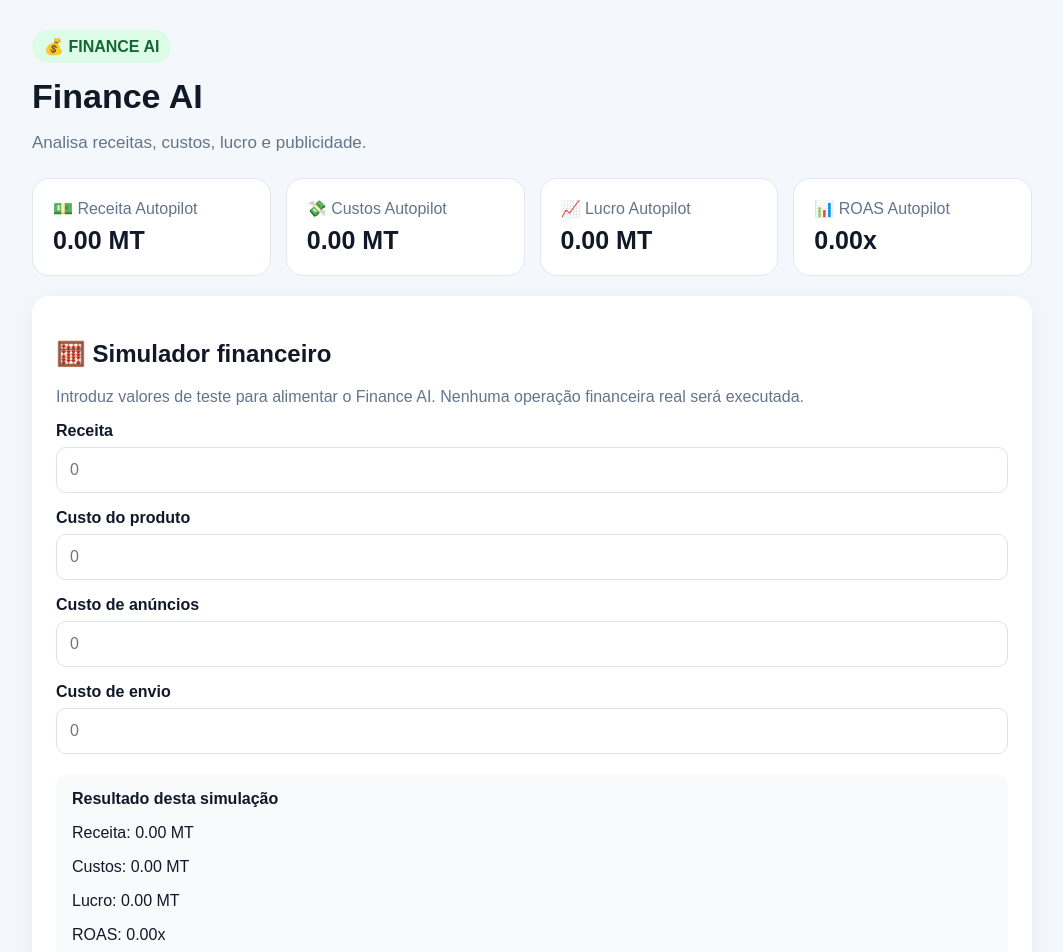
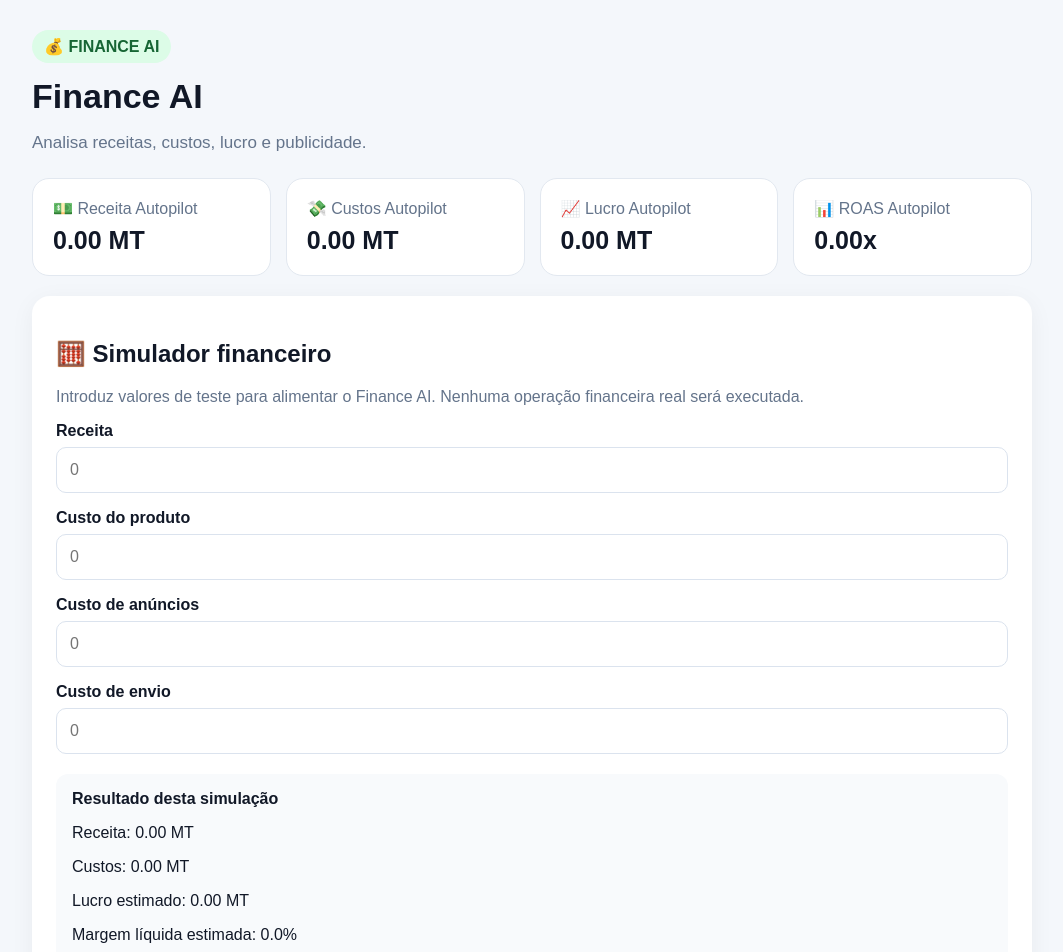
Before and after one commit to fernandomucavele-gif/ai-business-autopilot, a Next.js app: page /finance in a window 1280 px wide. Shown: the top 952 px of the page, without its empty margins (108-1171 px from the left). Built offline with nearby package versions, Linux system fonts and the light colour scheme; no server answers.

Commit message:
Show estimated profit margin in Finance AI simulator

```diff
--- a/app/finance/page.tsx
+++ b/app/finance/page.tsx
@@ -24,6 +24,11 @@ export default function FinancePage() {
 
   const simulatedProfit =
     simulatedRevenue - simulatedCosts;
+
+  const simulatedMarginPercent =
+    simulatedRevenue > 0
+      ? (simulatedProfit / simulatedRevenue) * 100
+      : 0;
 
   const simulatedROAS =
     simulatedAds > 0
@@ -242,8 +247,13 @@ export default function FinancePage() {
             </p>
 
             <p>
-              Lucro:{" "}
+              Lucro estimado:{" "}
               {simulatedProfit.toFixed(2)} MT
+            </p>
+
+            <p>
+              Margem líquida estimada:{" "}
+              {simulatedMarginPercent.toFixed(1)}%
             </p>
 
             <p>
```
